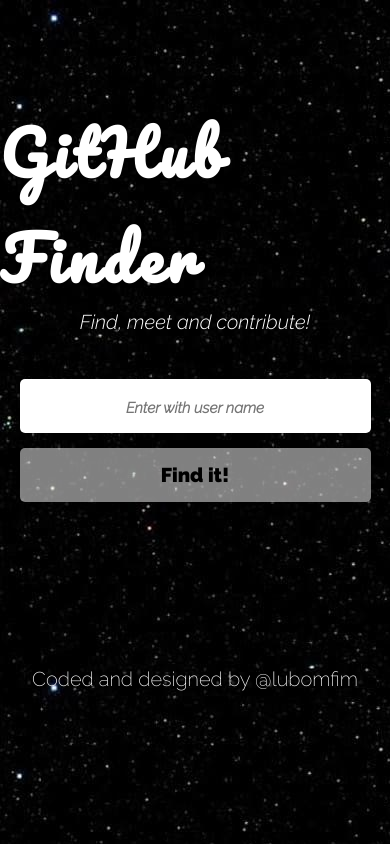
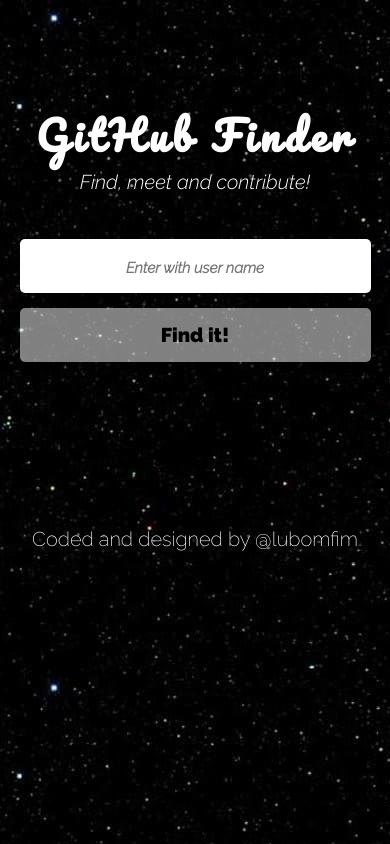
Before and after one commit to lubomfim/github-finder, a plain HTML site: page index.html in a window 390 px wide. Drawn offline with Linux system fonts and the light colour scheme.

Commit message:
Update responsividade

```diff
--- a/assets/css/painel.css
+++ b/assets/css/painel.css
@@ -84,3 +84,10 @@ small {
   font-size: 2rem;
   font-family: var(--font-raleway);
 }
+
+@media screen and (max-width: 450px) {
+  h1 {
+    font-size: 4rem;
+    text-align: center;
+  }
+}
--- a/assets/js/perfil.js
+++ b/assets/js/perfil.js
@@ -43,7 +43,6 @@ function alimentarDadosPessoais(dados) {
 
 
 function consumirApiRepositorios (url) {
-  console.log(url)
   fetch(url)
   .then(function(reposta) {
     return reposta.json()
```
